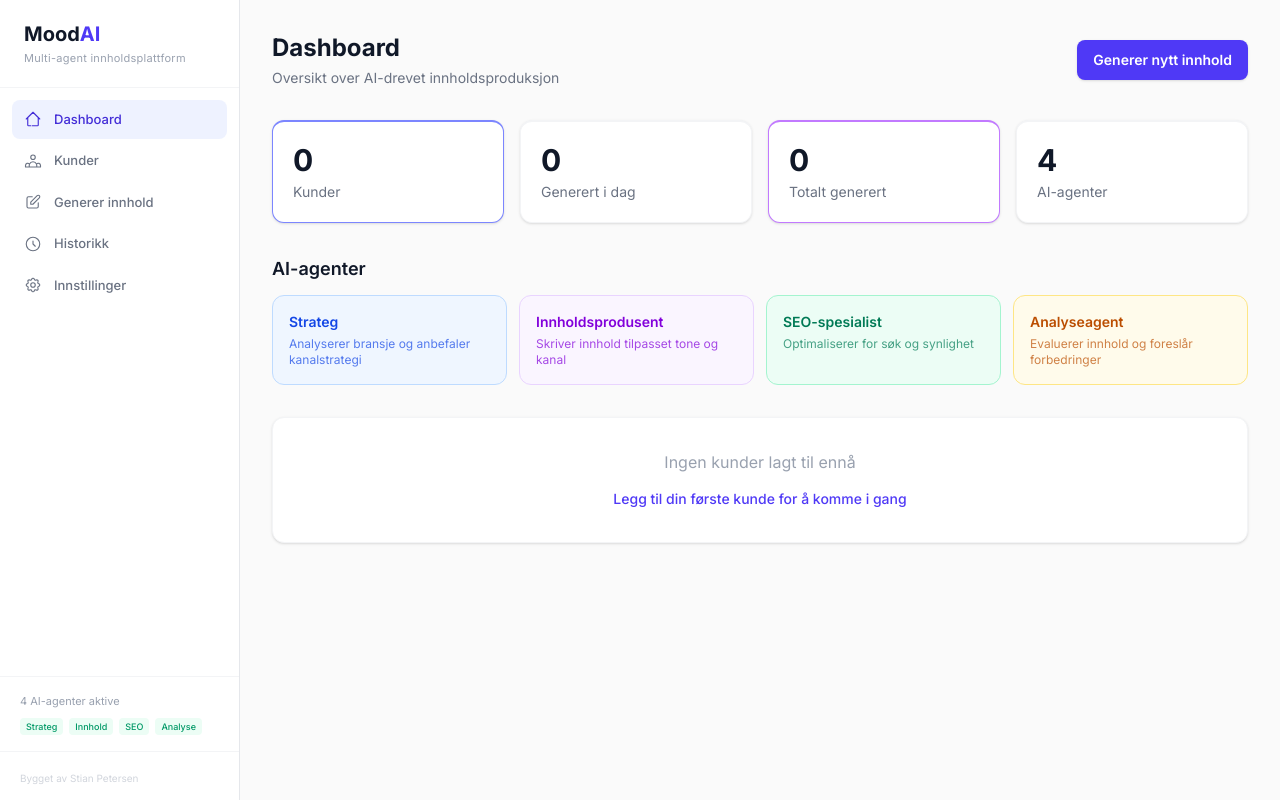
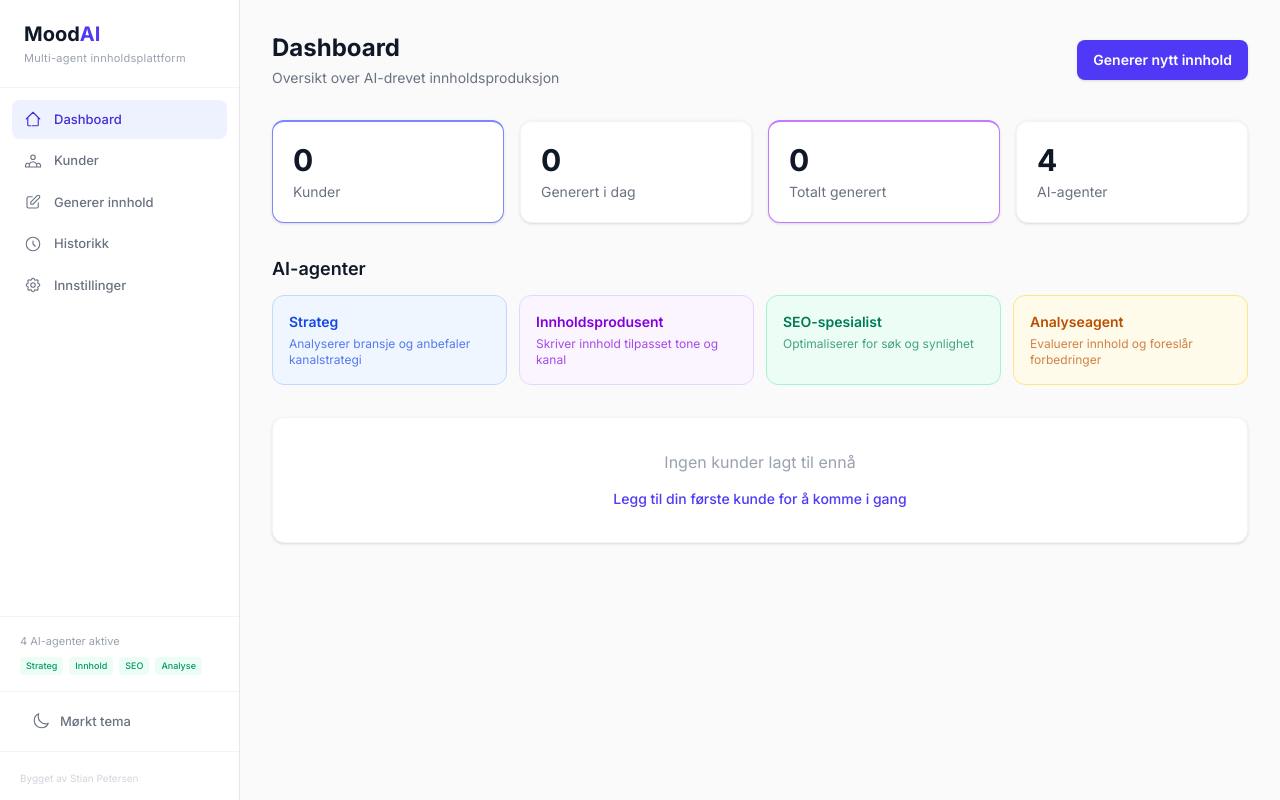
Before and after one commit to Snakkaz/moodgruppen-mvp, a Next.js app: page / in a window 1280 px wide. Built offline with nearby package versions, Linux system fonts and the light colour scheme.

Commit message:
fix: dark/light toggle i sidebar, mobil header, flash-prevention, korrekt fargeskifte

```diff
--- a/src/app/globals.css
+++ b/src/app/globals.css
@@ -1,22 +1,7 @@
 @import "tailwindcss";
-
-:root {
-  --bg: #fafafa;
-  --card: #ffffff;
-  --border: #e5e7eb;
-  --text: #1a1a2e;
-  --muted: #6b7280;
-  --accent: #4f46e5;
-}
 
 body {
   font-family: 'Inter', -apple-system, BlinkMacSystemFont, 'Segoe UI', sans-serif;
-  background: var(--bg);
-  color: var(--text);
 }
 
 ::selection { background: rgba(79,70,229,.15); }
-
-/* Dark mode */
-.dark body, .dark main { background: #0a0a0f; color: #e4e4e7; }
-.dark { color-scheme: dark; }
--- a/src/app/layout.tsx
+++ b/src/app/layout.tsx
@@ -14,6 +14,7 @@ export default function RootLayout({ children }: { children: React.ReactNode })
       <head>
         <link rel="preconnect" href="https://fonts.googleapis.com" />
         <link href="https://fonts.googleapis.com/css2?family=Inter:wght@400;500;600;700&display=swap" rel="stylesheet" />
+        <script dangerouslySetInnerHTML={{ __html: `try{if(localStorage.getItem("mg-dark")==="1")document.documentElement.classList.add("dark")}catch(e){}` }} />
       </head>
       <body className="antialiased bg-[#fafafa] dark:bg-[#0a0a0f] text-gray-900 dark:text-gray-100 transition-colors">
         <DarkModeInit />
--- a/src/components/Sidebar.tsx
+++ b/src/components/Sidebar.tsx
@@ -1,7 +1,7 @@
 "use client";
 import Link from "next/link";
 import { usePathname } from "next/navigation";
-import { useState } from "react";
+import { useState, useEffect } from "react";
 
 const nav = [
   { href: "/", label: "Dashboard", icon: "M3 12l2-2m0 0l7-7 7 7M5 10v10a1 1 0 001 1h3m10-11l2 2m-2-2v10a1 1 0 01-1 1h-3m-4 0h4" },
@@ -14,6 +14,18 @@ const nav = [
 export default function Sidebar() {
   const pathname = usePathname();
   const [mobileOpen, setMobileOpen] = useState(false);
+  const [dark, setDark] = useState(false);
+
+  useEffect(() => {
+    setDark(document.documentElement.classList.contains("dark"));
+  }, []);
+
+  const toggleDark = () => {
+    const next = !dark;
+    setDark(next);
+    document.documentElement.classList.toggle("dark", next);
+    localStorage.setItem("mg-dark", next ? "1" : "0");
+  };
 
   const NavLinks = () => (
     <>
@@ -37,13 +49,22 @@ export default function Sidebar() {
       {/* Mobile header */}
       <div className="md:hidden fixed top-0 left-0 right-0 h-14 bg-white dark:bg-[#0d0d14] border-b border-gray-200 dark:border-gray-800 z-50 flex items-center justify-between px-4">
         <h1 className="text-lg font-bold text-gray-900 dark:text-white">Mood<span className="text-indigo-600 dark:text-indigo-400">AI</span></h1>
-        <button onClick={() => setMobileOpen(!mobileOpen)} className="p-2 text-gray-500 dark:text-gray-400">
+        <div className="flex items-center gap-2">
+          <button onClick={toggleDark} className="p-2 text-gray-400 dark:text-gray-500 hover:text-gray-600 dark:hover:text-gray-300">
+            {dark ? (
+              <svg className="w-4 h-4" fill="none" stroke="currentColor" strokeWidth={1.5} viewBox="0 0 24 24"><path strokeLinecap="round" strokeLinejoin="round" d="M12 3v2.25m6.364.386l-1.591 1.591M21 12h-2.25m-.386 6.364l-1.591-1.591M12 18.75V21m-4.773-4.227l-1.591 1.591M5.25 12H3m4.227-4.773L5.636 5.636M15.75 12a3.75 3.75 0 11-7.5 0 3.75 3.75 0 017.5 0z"/></svg>
+            ) : (
+              <svg className="w-4 h-4" fill="none" stroke="currentColor" strokeWidth={1.5} viewBox="0 0 24 24"><path strokeLinecap="round" strokeLinejoin="round" d="M21.752 15.002A9.718 9.718 0 0118 15.75c-5.385 0-9.75-4.365-9.75-9.75 0-1.33.266-2.597.748-3.752A9.753 9.753 0 003 11.25C3 16.635 7.365 21 12.75 21a9.753 9.753 0 009.002-5.998z"/></svg>
+            )}
+          </button>
+          <button onClick={() => setMobileOpen(!mobileOpen)} className="p-2 text-gray-500 dark:text-gray-400">
           <svg className="w-5 h-5" fill="none" stroke="currentColor" strokeWidth={2} viewBox="0 0 24 24">
             {mobileOpen
               ? <path strokeLinecap="round" strokeLinejoin="round" d="M6 18L18 6M6 6l12 12"/>
               : <path strokeLinecap="round" strokeLinejoin="round" d="M4 6h16M4 12h16M4 18h16"/>}
           </svg>
         </button>
+        </div>
       </div>
 
       {/* Mobile menu overlay */}
@@ -75,6 +96,18 @@ export default function Sidebar() {
         </div>
 
         <div className="px-5 py-3 border-t border-gray-100 dark:border-gray-800">
+          <button onClick={toggleDark}
+            className="w-full flex items-center gap-2.5 px-3 py-2 rounded-lg text-[13px] font-medium text-gray-500 dark:text-gray-400 hover:text-gray-900 dark:hover:text-white hover:bg-gray-50 dark:hover:bg-gray-800 transition-all">
+            {dark ? (
+              <svg className="w-[18px] h-[18px]" fill="none" stroke="currentColor" strokeWidth={1.5} viewBox="0 0 24 24"><path strokeLinecap="round" strokeLinejoin="round" d="M12 3v2.25m6.364.386l-1.591 1.591M21 12h-2.25m-.386 6.364l-1.591-1.591M12 18.75V21m-4.773-4.227l-1.591 1.591M5.25 12H3m4.227-4.773L5.636 5.636M15.75 12a3.75 3.75 0 11-7.5 0 3.75 3.75 0 017.5 0z"/></svg>
+            ) : (
+              <svg className="w-[18px] h-[18px]" fill="none" stroke="currentColor" strokeWidth={1.5} viewBox="0 0 24 24"><path strokeLinecap="round" strokeLinejoin="round" d="M21.752 15.002A9.718 9.718 0 0118 15.75c-5.385 0-9.75-4.365-9.75-9.75 0-1.33.266-2.597.748-3.752A9.753 9.753 0 003 11.25C3 16.635 7.365 21 12.75 21a9.753 9.753 0 009.002-5.998z"/></svg>
+            )}
+            {dark ? "Lyst tema" : "Mørkt tema"}
+          </button>
+        </div>
+
+        <div className="px-5 py-3 border-t border-gray-100 dark:border-gray-800">
           <a href="https://petersendc.no" target="_blank" rel="noopener" className="text-[10px] text-gray-300 dark:text-gray-600 hover:text-indigo-500 transition-colors">
             Bygget av Stian Petersen
           </a>
```
